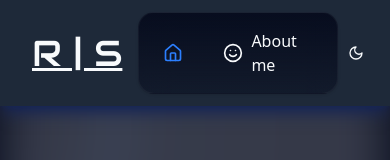
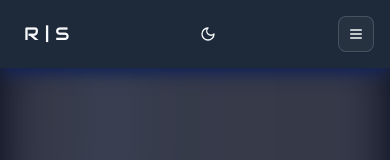
Before and after one commit to romsendz/portfolio, a Next.js app: page / in a window 390 px wide. Shown: the top 160 px of the page. Built offline with nearby package versions, Linux system fonts and the light colour scheme.

Commit message:
added mobile menu; adjusted existing desktop menu

```diff
--- a/src/app/globals.css
+++ b/src/app/globals.css
@@ -126,4 +126,11 @@ html,
 body {
   height: 100%;
   margin: 0;
+  overflow-x: hidden;
 }
+
+body.menu-active {
+  overflow: hidden; /* Disable scrolling */
+  position: fixed; /* Prevent the page from shifting */
+  width: 100%; /* Ensure layout consistency */
+}
--- a/src/components/header.tsx
+++ b/src/components/header.tsx
@@ -1,19 +1,16 @@
-import Link from "next/link";
 import { ModeToggle } from "./mode-toggle";
 import { MenuBar } from "./menu-bar";
+import MobileMenu from "./mobile-nav";
+import Logo from "./logo";
 
 export default function Header() {
   return (
     <header className="z-10 shadow-lg dark:bg-gray-800 dark:shadow-blue-950 backdrop-filter backdrop-blur-[100px]">
       <div className="container mx-auto flex justify-between items-center px-4 py-3">
-        <Link
-          className="text-4xl p-4 font-audiowide hover:text-blue-300 transition-colors whitespace-nowrap underline"
-          href="/"
-        >
-          R | S
-        </Link>
+        <Logo />
         <MenuBar />
         <ModeToggle />
+        <MobileMenu />
       </div>
     </header>
   );
--- /dev/null
+++ b/src/components/logo.tsx
@@ -0,0 +1,14 @@
+import Link from "next/link";
+
+const Logo = () => {
+  return (
+    <Link
+      className="text-lg lg:text-4xl p-2 lg:p-4 font-audiowide hover:text-blue-300 transition-colors whitespace-nowrap"
+      href="/"
+    >
+      R | S
+    </Link>
+  );
+};
+
+export default Logo;
--- a/src/components/menu-bar.tsx
+++ b/src/components/menu-bar.tsx
@@ -1,73 +1,9 @@
 "use client";
 
-import type * as React from "react";
 import { motion } from "framer-motion";
-import {
-  SmileIcon,
-  HomeIcon,
-  BriefcaseBusinessIcon,
-  BookUser,
-  HandshakeIcon,
-} from "lucide-react";
 import { usePathname } from "next/navigation";
 import Link from "next/link";
-
-interface MenuItem {
-  icon: React.ReactNode;
-  label: string;
-  href: string;
-  gradient: string;
-  iconColor: string;
-  newTab: boolean;
-}
-
-const menuItems: MenuItem[] = [
-  {
-    icon: <HomeIcon className="h-5 w-5" />,
-    label: "",
-    href: "/",
-    gradient:
-      "radial-gradient(circle, rgba(59,130,246,0.15) 0%, rgba(37,99,235,0.06) 50%, rgba(29,78,216,0) 100%)",
-    iconColor: "text-blue-500",
-    newTab: false,
-  },
-  {
-    icon: <SmileIcon className="h-5 w-5" />,
-    label: "About me",
-    href: "/about",
-    gradient:
-      "radial-gradient(circle, rgba(249,115,22,0.15) 0%, rgba(234,88,12,0.06) 50%, rgba(194,65,12,0) 100%)",
-    iconColor: "text-orange-500",
-    newTab: false,
-  },
-  {
-    icon: <BriefcaseBusinessIcon className="h-5 w-5" />,
-    label: "Projects",
-    href: "/projects",
-    gradient:
-      "radial-gradient(circle, rgba(34,197,94,0.15) 0%, rgba(22,163,74,0.06) 50%, rgba(21,128,61,0) 100%)",
-    iconColor: "text-green-500",
-    newTab: false,
-  },
-  {
-    icon: <BookUser className="h-5 w-5" />,
-    label: "Résumé",
-    href: "/resume.pdf",
-    gradient:
-      "radial-gradient(circle, rgba(239,68,68,0.15) 0%, rgba(220,38,38,0.06) 50%, rgba(185,28,28,0) 100%)",
-    iconColor: "text-red-500",
-    newTab: true,
-  },
-  {
-    icon: <HandshakeIcon className="h-5 w-5" />,
-    label: "Contact",
-    href: "/contact",
-    gradient:
-      "radial-gradient(circle, rgba(168,85,247,0.15) 0%, rgba(147,51,234,0.06) 50%, rgba(126,34,206,0) 100%)",
-    iconColor: "text-purple-500",
-    newTab: false,
-  },
-];
+import { menuItems } from "@/lib/menu-items";
 
 const glowVariants = {
   initial: { opacity: 0, scale: 1 },
@@ -96,7 +32,7 @@ export function MenuBar() {
   const pathname = usePathname();
   return (
     <motion.nav
-      className="p-2 rounded-2xl bg-gradient-to-b from-background/80 to-background/40 backdrop-blur-lg border border-border/40 shadow-sm relative overflow-hidden"
+      className="p-2 rounded-2xl bg-gradient-to-b from-background/80 to-background/40 backdrop-blur-lg border border-border/40 shadow-sm relative overflow-hidden hidden lg:block "
       initial="initial"
       whileHover="hover"
     >
--- /dev/null
+++ b/src/components/mobile-nav.tsx
@@ -0,0 +1,80 @@
+"use client";
+
+import { MenuIcon, XIcon } from "lucide-react";
+import { useEffect, useState } from "react";
+import { Button } from "./ui/button";
+import Logo from "./logo";
+import { menuItems } from "@/lib/menu-items";
+import Link from "next/link";
+
+export default function MobileMenu() {
+  const [isOpen, setIsOpen] = useState(false);
+
+  const toggleMenu = () => setIsOpen(!isOpen);
+
+  // close menu when link is clicked in navigation
+  const handleMenuClick = (event: React.MouseEvent<HTMLDivElement>) => {
+    const target = event.target as HTMLElement;
+    const link = target.closest("a"); // Check if the clicked element is inside an <a>
+    if (link) {
+      setIsOpen(false);
+    }
+  };
+
+  // disable scroll on body when menu is opened
+  useEffect(() => {
+    if (isOpen) {
+      document.body.classList.add("menu-active");
+    } else {
+      document.body.classList.remove("menu-active");
+    }
+    return () => {
+      document.body.classList.remove("menu-active");
+    };
+  }, [isOpen]);
+
+  return (
+    <div className="lg:hidden" onClick={handleMenuClick}>
+      <div className="grid place-content-center w-full">
+        <Button
+          variant="outline"
+          size="icon"
+          onClick={toggleMenu}
+          className="hover:scale-105 transition-transform"
+        >
+          {isOpen ? <XIcon /> : <MenuIcon />}
+        </Button>
+      </div>
+      <nav
+        className={`fixed top-0 right-0 w-screen h-screen bg-[rgba(190,_219,_255,_0.99)] dark:bg-gray-800 transition-all duration-250 ease-in-out ${
+          isOpen ? "translate-x-0" : "translate-x-full"
+        }`}
+      >
+        <div className="mb-4 px-4 py-3 flex items-center justify-between">
+          <Logo />
+          <Button variant="outline" size="icon" onClick={toggleMenu}>
+            <XIcon />
+          </Button>
+        </div>
+        <div className="h-px w-full bg-gray-500 mt-4"></div>
+        <ul className="px-6 mt-8 space-y-4">
+          {menuItems.map((item, index) => (
+            <li key={item.label}>
+              <Link
+                target={item.newTab ? "_blank" : "_self"}
+                href={item.href}
+                className={`py-4 text-3xl inline-flex transition-transform duration-250 ease-linear font-bold items-baseline gap-2 ${
+                  isOpen ? "translate-x-0" : "translate-x-full"
+                }`}
+                style={{ transitionDelay: `${index * 100}ms` }}
+              >
+                {item.label}
+                {item.icon}
+              </Link>
+            </li>
+          ))}
+        </ul>
+      </nav>
+    </div>
+  );
+}
--- /dev/null
+++ b/src/lib/menu-items.tsx
@@ -0,0 +1,64 @@
+import {
+  BookUserIcon,
+  BriefcaseBusinessIcon,
+  HandshakeIcon,
+  HomeIcon,
+  // SmileIcon,
+} from "lucide-react";
+
+interface MenuItem {
+  icon: React.ReactNode;
+  label: string;
+  href: string;
+  gradient: string;
+  iconColor: string;
+  newTab: boolean;
+}
+
+export const menuItems: MenuItem[] = [
+  {
+    icon: <HomeIcon className="h-5 w-5" />,
+    label: "",
+    href: "/",
+    gradient:
+      "radial-gradient(circle, rgba(59,130,246,0.15) 0%, rgba(37,99,235,0.06) 50%, rgba(29,78,216,0) 100%)",
+    iconColor: "text-blue-500",
+    newTab: false,
+  },
+  // {
+  //   icon: <SmileIcon className="h-5 w-5" />,
+  //   label: "About me",
+  //   href: "/about",
+  //   gradient:
+  //     "radial-gradient(circle, rgba(249,115,22,0.15) 0%, rgba(234,88,12,0.06) 50%, rgba(194,65,12,0) 100%)",
+  //   iconColor: "text-orange-500",
+  //   newTab: false,
+  // },
+  {
+    icon: <BriefcaseBusinessIcon className="h-5 w-5" />,
+    label: "Projects",
+    href: "/projects",
+    gradient:
+      "radial-gradient(circle, rgba(34,197,94,0.15) 0%, rgba(22,163,74,0.06) 50%, rgba(21,128,61,0) 100%)",
+    iconColor: "text-green-500",
+    newTab: false,
+  },
+  {
+    icon: <BookUserIcon className="h-5 w-5" />,
+    label: "Résumé",
+    href: "/resume.pdf",
+    gradient:
+      "radial-gradient(circle, rgba(239,68,68,0.15) 0%, rgba(220,38,38,0.06) 50%, rgba(185,28,28,0) 100%)",
+    iconColor: "text-red-500",
+    newTab: true,
+  },
+  {
+    icon: <HandshakeIcon className="h-5 w-5" />,
+    label: "Contact",
+    href: "/contact",
+    gradient:
+      "radial-gradient(circle, rgba(168,85,247,0.15) 0%, rgba(147,51,234,0.06) 50%, rgba(126,34,206,0) 100%)",
+    iconColor: "text-purple-500",
+    newTab: false,
+  },
+];
```
